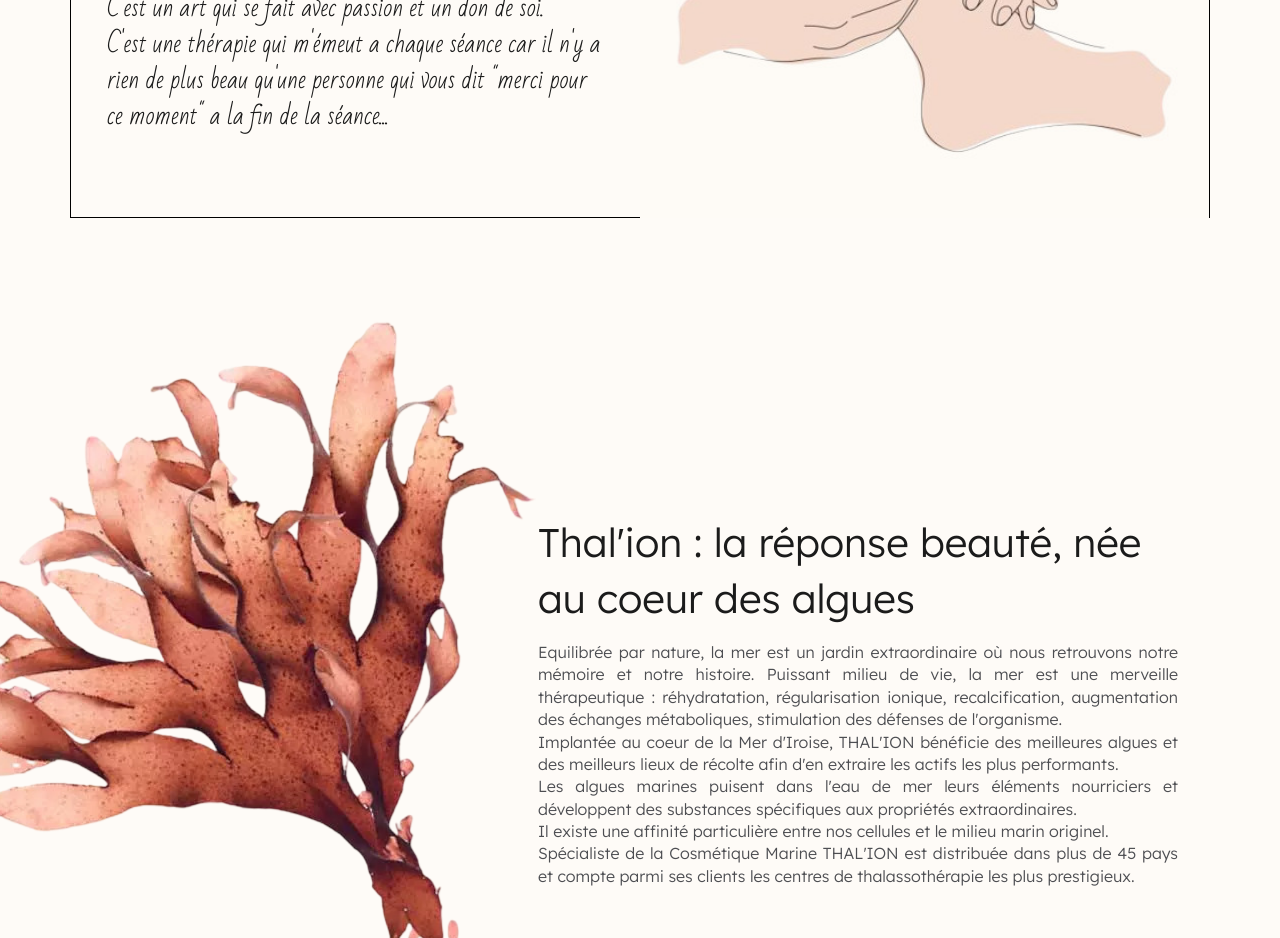
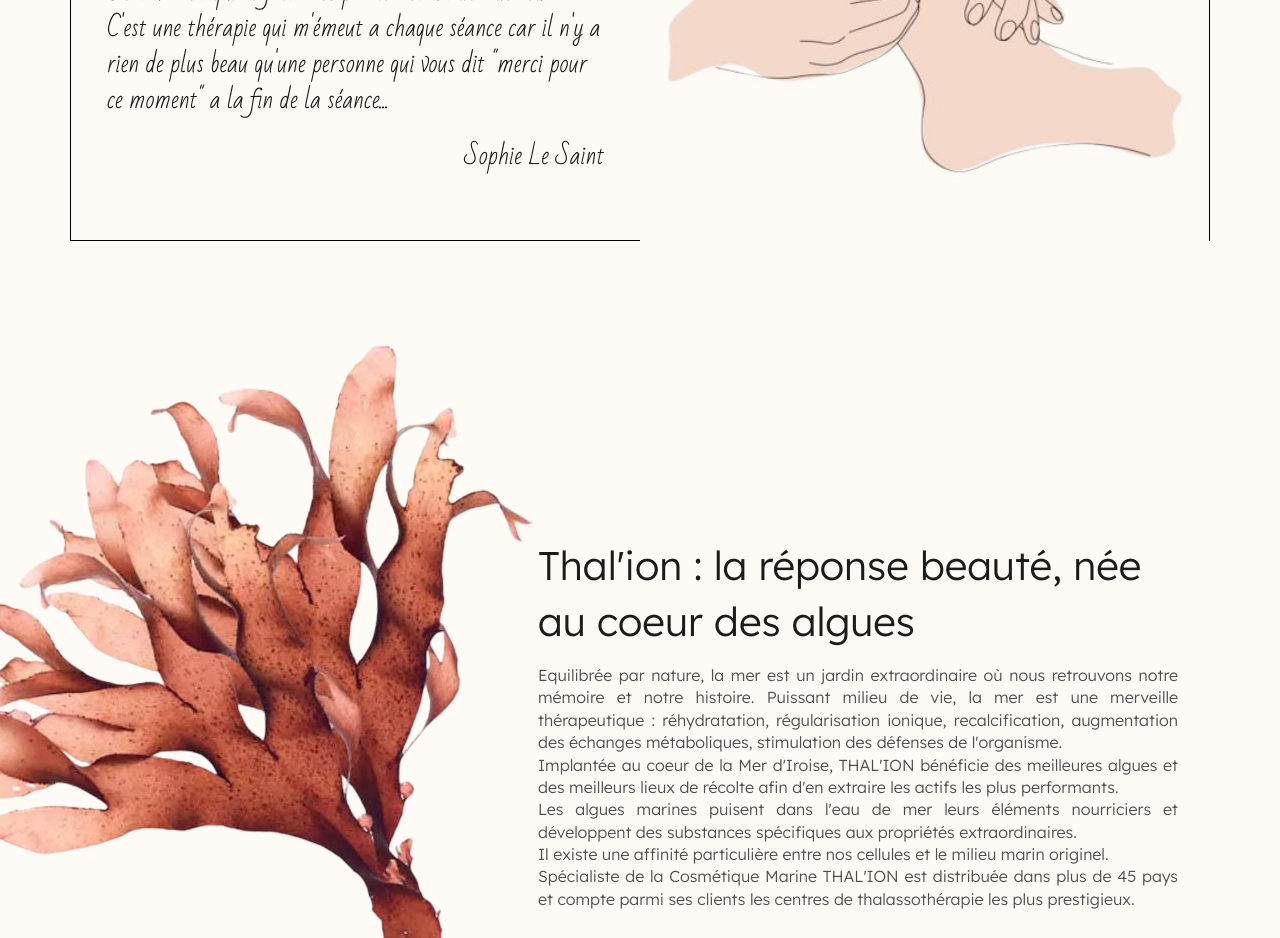
Before and after one commit to ale-sain/institut-project, a Next.js app in the folder test-app/: page / in a window 1280 px wide. Shown: the part 6380-7318 px from the top of the page. Built offline with nearby package versions, Linux system fonts and the light colour scheme; a web font is replaced by a local one.

Commit message:
reflexo speech name added

```diff
--- a/test-app/src/app/reflexo-2.tsx
+++ b/test-app/src/app/reflexo-2.tsx
@@ -20,6 +20,9 @@
                 <br></br><br></br>C'est un art qui se fait avec passion et un don de soi.
                 <br></br>C'est une thérapie qui m'émeut a chaque séance car il n'y a rien de plus beau qu'une personne qui vous dit "merci pour ce moment" a la fin de la séance...
               </p>
+              <p className="paragraph speech name">
+                Sophie Le Saint
+              </p>
             </div>
           </div>
           <div className="grid-item _50 speech right">
--- a/test-app/src/styles/reflexop-2.css
+++ b/test-app/src/styles/reflexop-2.css
@@ -3,6 +3,12 @@
     font-size:24px;
     line-height:1.5;
     /* background-color: darksalmon; */
+}
+
+.paragraph.speech.name {
+    display:flex;
+    justify-content: flex-end;
+    /* background-color: rgb(59, 197, 197); */
 }
 
 .grid-item._50.speech {
```
